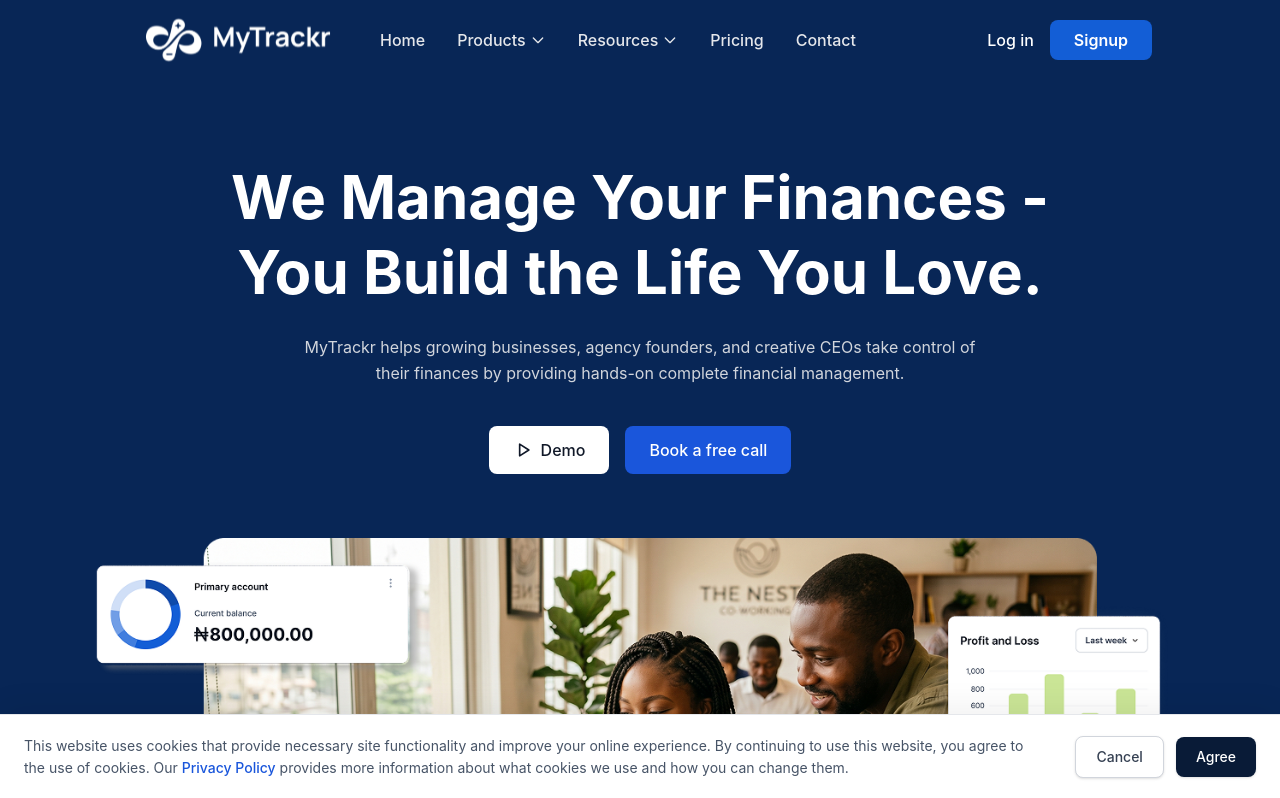
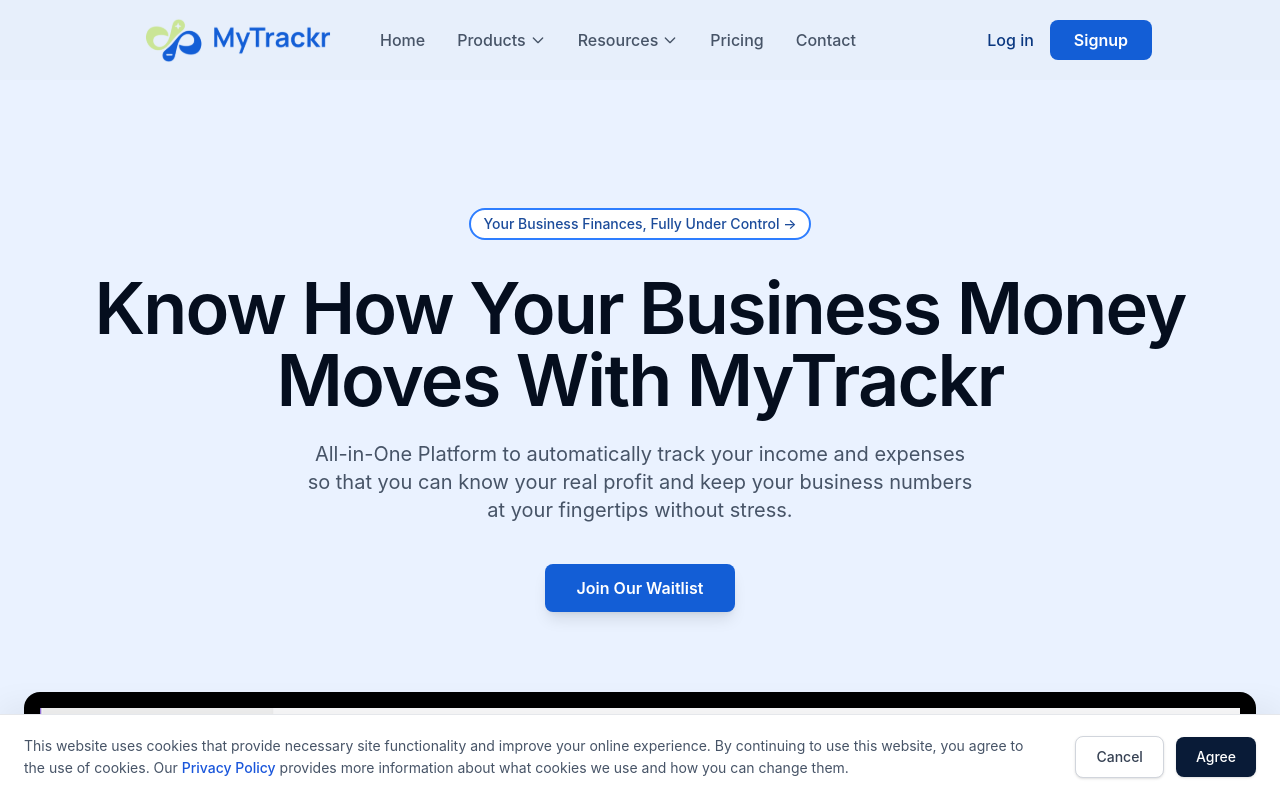
Before and after one commit to officialtrackrafrica/mytrackr-website, a React (Vite) app: page / in a window 1280 px wide. Shown: the top 798 px of the page. Built offline with nearby package versions, Linux system fonts and the light colour scheme.

Commit message:
#navigation fixes

```diff
--- a/src/App.tsx
+++ b/src/App.tsx
@@ -21,8 +21,8 @@
         {/* The Routes determine what renders in the middle */}
         <div className="flex-grow">
           <Routes>
-            <Route path="/" element={<LandingPage />} />
-            <Route path="/mytrackr-finance" element={<Home />} />
+            <Route path="/agency" element={<LandingPage />} />
+            <Route path="/" element={<Home />} />
 
             <Route path="/privacy" element={<PrivacyPolicy />} />
 <Route path="/cookies" element={<CookiePolicy  />} />
--- a/src/components/Navbar.tsx
+++ b/src/components/Navbar.tsx
@@ -8,7 +8,7 @@
 const location = useLocation();
 
   // Check if we are on the landing page
-  const isLandingPage = location.pathname === '/';
+  const isLandingPage = location.pathname === '/agency';
 
   // Dynamic styling variables based on the route
   const navBackground = isLandingPage ? 'bg-[#082656]' : 'bg-[#E7EFFB]';
@@ -24,7 +24,7 @@
       name: 'Products',
       hasDropdown: true,
       subItems: [
-        { name: 'MyTrackr Finance', href: '/mytrackr-finance' }
+        { name: 'Agency', href: '/agency' }
       ]
     },
     { name: 'Resources', href: '#features', hasDropdown: true },
--- a/src/pages/Agency.tsx
+++ b/src/pages/Agency.tsx
@@ -3,7 +3,7 @@
 import CTASection from '../components/AgencySections/CTASection';
 
 import OurServices from '../components/AgencySections/Services'
-import LogoCloud from '../components/MyTrackrSections/BusinessLogos';
+// import LogoCloud from '../components/MyTrackrSections/BusinessLogos';
 
 
 const LandingPage = () => {
@@ -38,7 +38,7 @@
 
       {/* SOCIAL PROOF SECTION */}
             {/* <img src={Logos} alt="logos" className="h-8 mx-auto" /> */}
-      <LogoCloud />
+      {/* <LogoCloud /> */}
 
       {/* FEATURE / ABOUT SECTION */}
       <section className="py-24 bg-[#EAF2FF] px-6">
--- a/src/pages/Home.tsx
+++ b/src/pages/Home.tsx
@@ -1,6 +1,6 @@
 // src/pages/Home.jsx
 import Hero from '../components/MyTrackrSections/Hero'
-import LogoCloud from '../components/MyTrackrSections/BusinessLogos'
+// import LogoCloud from '../components/MyTrackrSections/BusinessLogos'
 import FeatureHighlights from '../components/MyTrackrSections/FeatureHighlights'
 import HowItWorks from '../components/MyTrackrSections/HowItWorks'
 import DetailedFeatures from '../components/MyTrackrSections/DetailedFeatures'
@@ -12,7 +12,7 @@
   return (
     <main>
       <Hero />
-      <LogoCloud />
+      {/* <LogoCloud />    */}
       <FeatureHighlights />
       <HowItWorks />
       <DetailedFeatures />
```
